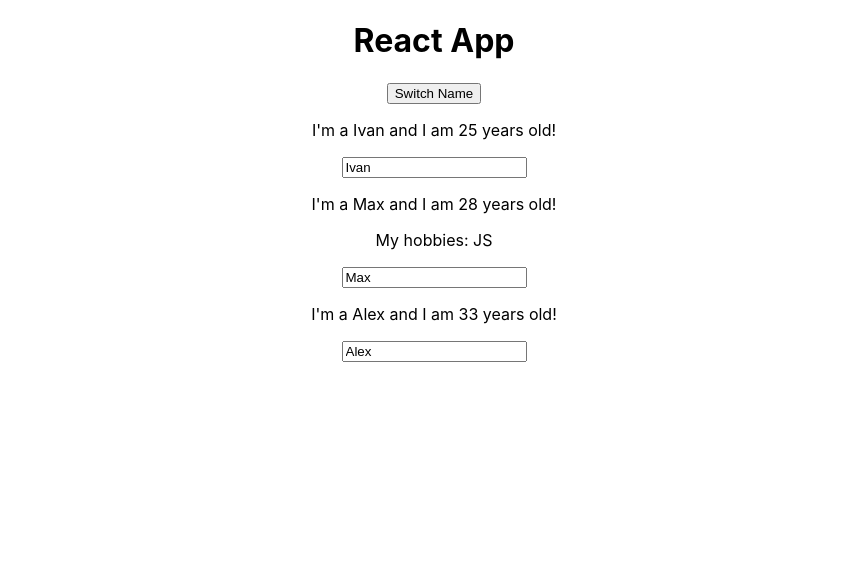
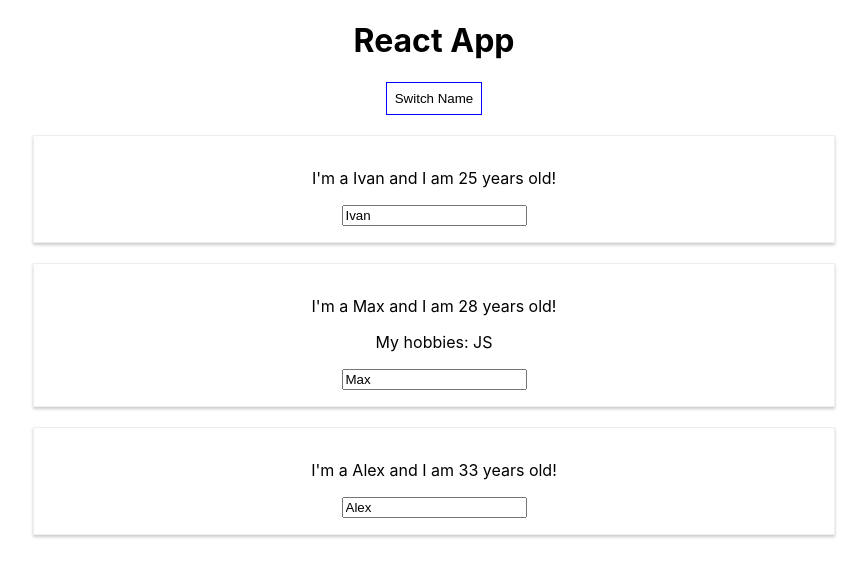
Before and after one commit to IvanKubrick/react-test-1, a React (Create React App) app: page / in a window 1280 px wide. Shown: the top 576 px of the page, without its empty margins (206-1073 px from the left). Built offline with nearby package versions, Linux system fonts and the light colour scheme.

Commit message:
Add styles

```diff
--- a/src/App.js
+++ b/src/App.js
@@ -33,10 +33,20 @@
   };
 
   render() {
+    const style = {
+      backgroundColor: "white",
+      border: "1px solid blue",
+      padding: "8px",
+      cursor: "pointer"
+    };
+
     return (
       <div className="App">
         <h1>React App</h1>
-        <button onClick={this.switchNameHandler.bind(this, "Andrew")}>
+        <button
+          onClick={this.switchNameHandler.bind(this, "Andrew")}
+          style={style}
+        >
           Switch Name
         </button>
         <Person
--- /dev/null
+++ b/src/Person/Person.css
@@ -0,0 +1,8 @@
+.Person {
+  width: 60%;
+  margin: 20px auto;
+  border: 1px solid #eee;
+  box-shadow: 0 2px 3px #ccc;
+  padding: 16px;
+  text-align: center;
+}
--- a/src/Person/Person.js
+++ b/src/Person/Person.js
@@ -1,8 +1,10 @@
 import React from "react";
+
+import "./Person.css";
 
 const person = props => {
   return (
-    <div>
+    <div className="Person">
       <p onClick={props.click}>
         I'm a {props.name} and I am {props.age} years old!
       </p>
```
